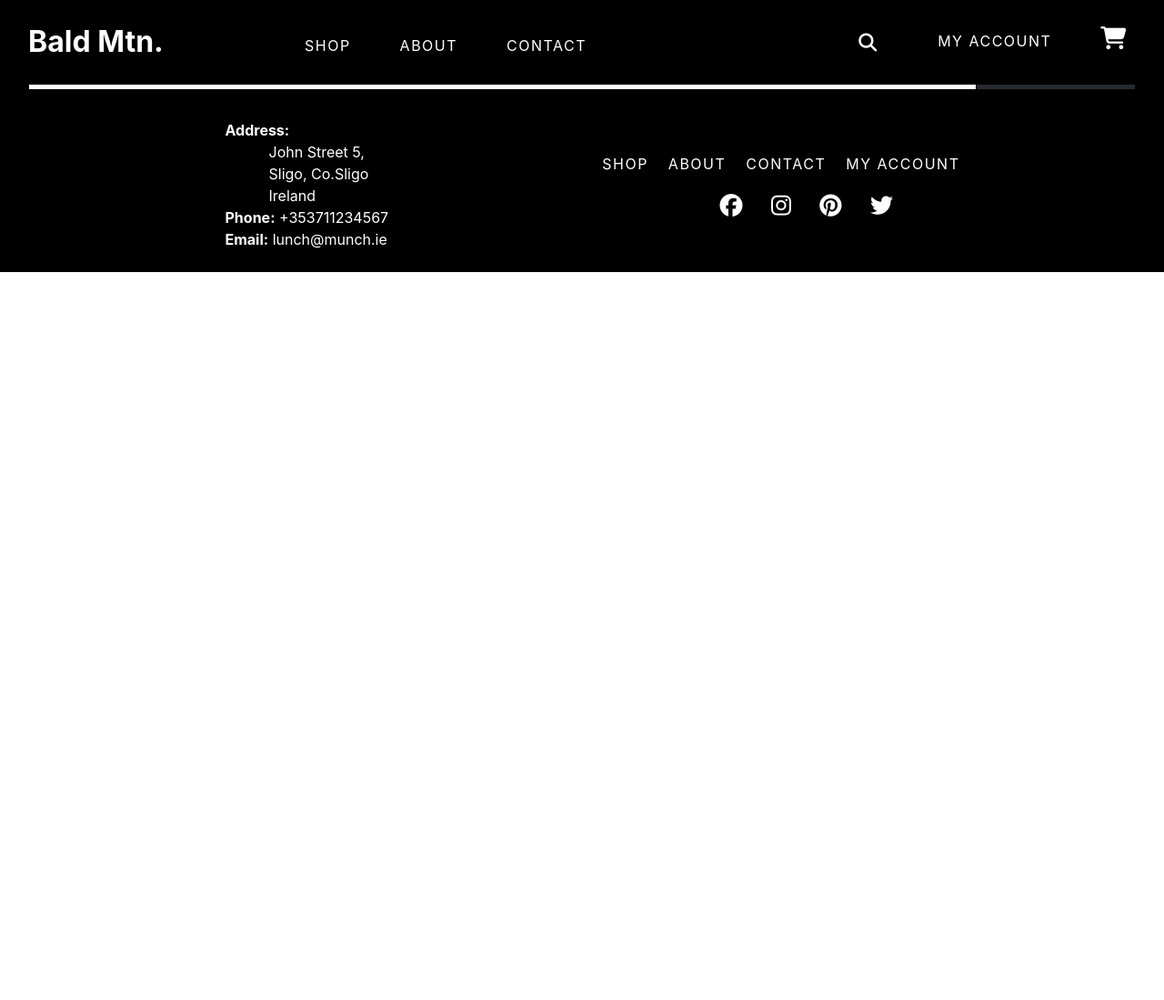
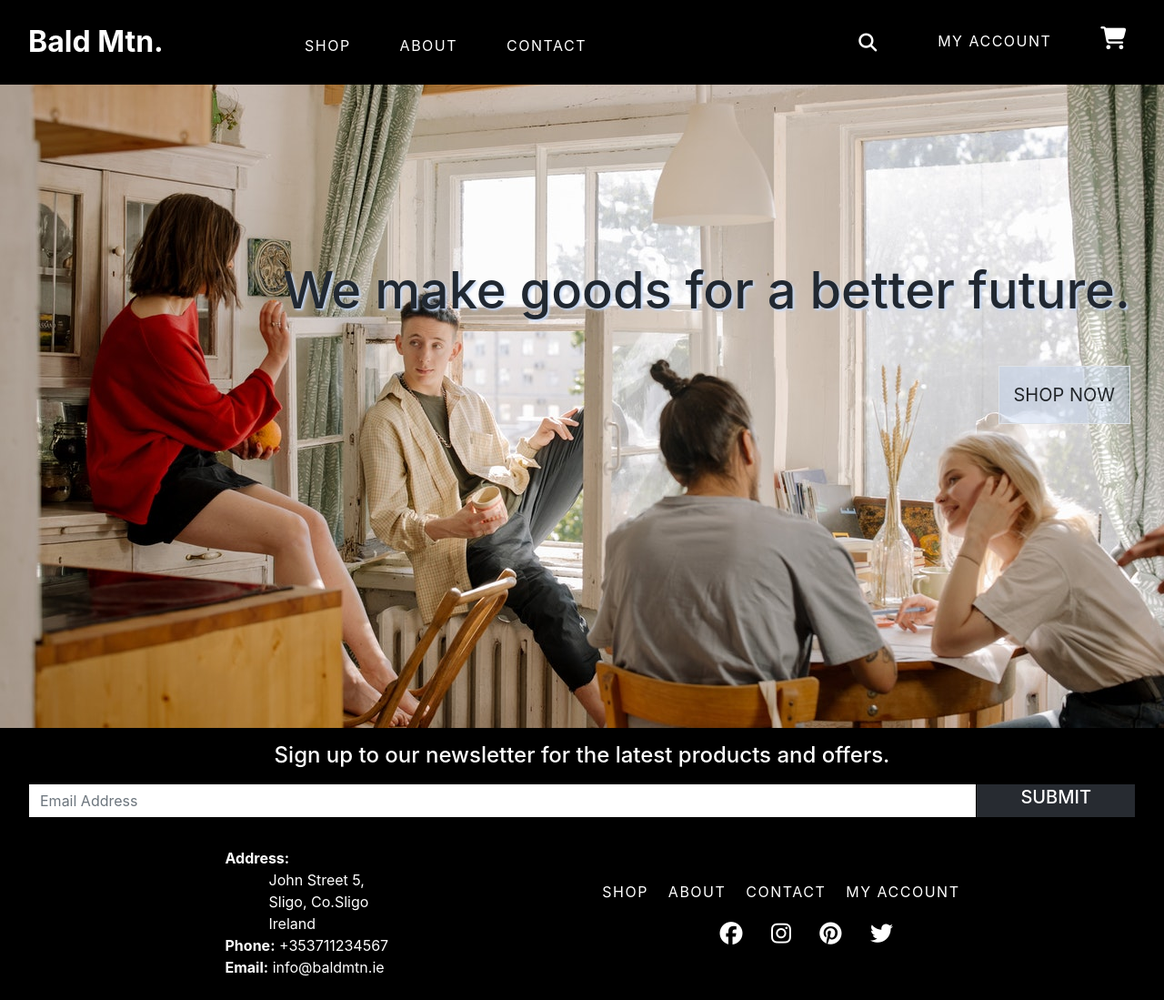
Before and after one commit to annuc1s/Bald_Mtn., a Django app: template home/templates/home/index.html in a window 1280 px wide. Shown: the whole page at 91% size. Before the commit the page ends 299 px from the top, so only its background shows below. Run offline with Django 3.2, Linux system fonts and the light colour scheme; the template is opened without the code that fills it, so the values that code supplies are empty; some libraries are stand-ins or nearby versions.

Commit message:
hero image and slogan to home/index.html

```diff
--- a/bald_mtn/settings.py
+++ b/bald_mtn/settings.py
@@ -149,3 +149,6 @@ USE_TZ = True
 
 STATIC_URL = '/static/'
 STATICFILES_DIRS = (os.path.join(BASE_DIR, 'static'),)
+
+MEDIA_URL = '/media/'
+MEDIA_ROOT = os.path.join(BASE_DIR, 'media')
--- a/bald_mtn/urls.py
+++ b/bald_mtn/urls.py
@@ -15,9 +15,11 @@ Including another URLconf
 """
 from django.contrib import admin
 from django.urls import path, include
+from django.conf import settings
+from django.conf.urls.static import static
 
 urlpatterns = [
     path('admin/', admin.site.urls),
     path('accounts/', include('allauth.urls')),
     path('', include('home.urls')),
-]
+] + static(settings.MEDIA_URL, document_root=settings.MEDIA_ROOT)
--- a/home/templates/home/index.html
+++ b/home/templates/home/index.html
@@ -2,5 +2,16 @@
 {% load static %}
 
 {% block content %}
-
+    <div id="hero-image" class="container h-100 ">
+        <div class="row h-100 text-right w-auto">
+            <div class="col-12 ml-5 my-auto">
+                <h2 class="display-4 logo-font text-black">We make goods for a better future.</h2>
+                <div>
+                    <h4 class="my-5">
+                        <a href="#" class=" shop-now-btn border btn btn-lg rounded-0 text-uppercase py-3">Shop Now</a>
+                    </h4>
+                </div>
+            </div>
+        </div>
+    </div>
 {% endblock%}
--- a/static/css/base.css
+++ b/static/css/base.css
@@ -52,3 +52,25 @@
 #footer-nav{
     font-size: 1rem;
 }
+
+
+body{
+    background: url('/media/hero-image.jpg') no-repeat center center fixed;
+    background-size: cover;
+    height: 100vh;
+}
+
+.display-4{
+    font-weight:500;
+    color: rgb(33, 40, 49);
+    text-shadow: 2px 2px 3px rgb(196, 215, 245);
+}
+
+.shop-now-btn{
+    background-color: rgba(196, 215, 245, 0.4);
+    border: rgb(196, 215, 245);
+}
+
+.shop-now-btn:hover{
+    background-color: rgba(196, 215, 245, 0.8);
+}
--- a/templates/base.html
+++ b/templates/base.html
@@ -126,7 +126,7 @@
                 <span class="pl-5">Sligo, Co.Sligo</span><br>
                 <span class="pl-5"> Ireland</span><br>
                 <b>Phone:</b> +353711234567 <br>
-				<b>Email:</b> lunch@munch.ie <br>
+				<b>Email:</b> info@baldmtn.ie <br>
 			</div>
 
             <div id="footer-nav" class="navlinks col-12 col-lg-5 my-auto py-1 pt-lg-4 py-lg-0 text-center text-lg-right">
```
Also changed, not shown: media/hero-image.jpg (added).
